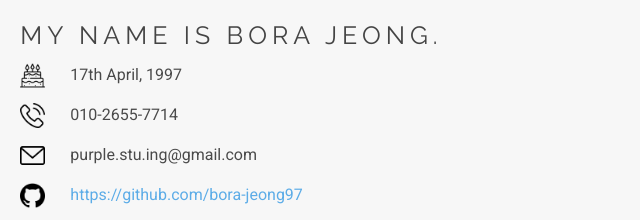
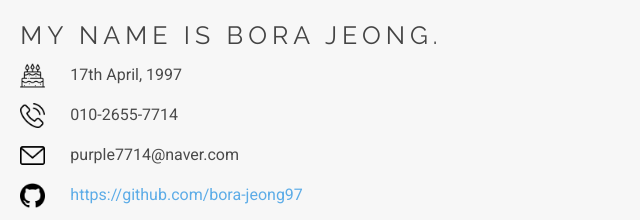
Before and after one commit to bora-jeong97/ADA-portfoilo, a plain HTML site: page index.html in a window 1280 px wide. Shown: the part 972-1192 px from the top of the page, 533-1173 px from the left. Drawn offline with nearby package versions, Linux system fonts and the light colour scheme; a web font is replaced by a local one.

Commit message:
Update index.html

```diff
--- a/index.html
+++ b/index.html
@@ -155,7 +155,7 @@
                                 </tr>
                                 <tr style="height: 40px;">
                                     <td> <img src="icon/mail.png" alt="" width="25px" height="25px" ></td>
-                                    <td>purple.stu.ing@gmail.com</td>
+                                    <td>purple7714@naver.com</td>
                                 </tr>
                                 <tr style="height: 40px;">
                                     <td> <img src="icon/github.png" alt="" width="25px" height="25px" ></td>
```
